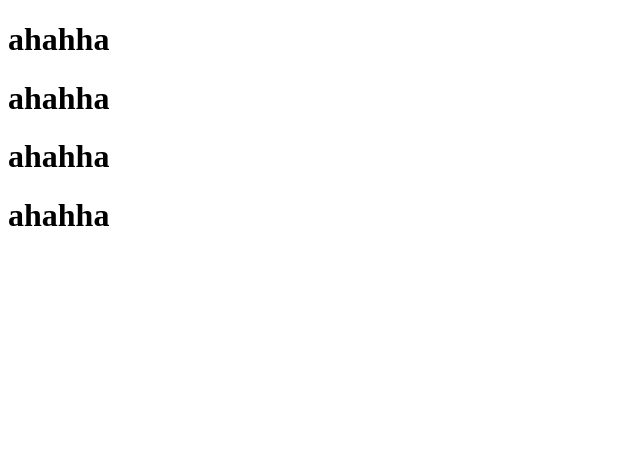
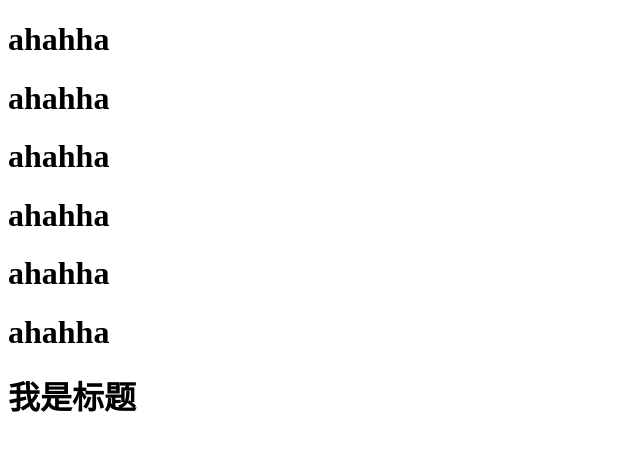
Before and after one commit to Codecsz/ccc-first, a plain HTML site: page index.html in a window 1280 px wide. Shown: the whole page, without its empty margins (0-640 px from the left). Drawn offline with Linux system fonts and the light colour scheme.

Commit message:
update .gitignore

```diff
--- a/index.html
+++ b/index.html
@@ -12,6 +12,9 @@
 <h1>ahahha</h1>
 <h1>ahahha</h1>
 <h1>ahahha</h1>
+<h1>ahahha</h1>
+<h1>ahahha</h1>
+<h1>我是标题</h1>
 
 </body>
 </html>
```
Also changed, not shown: 1 other file.
